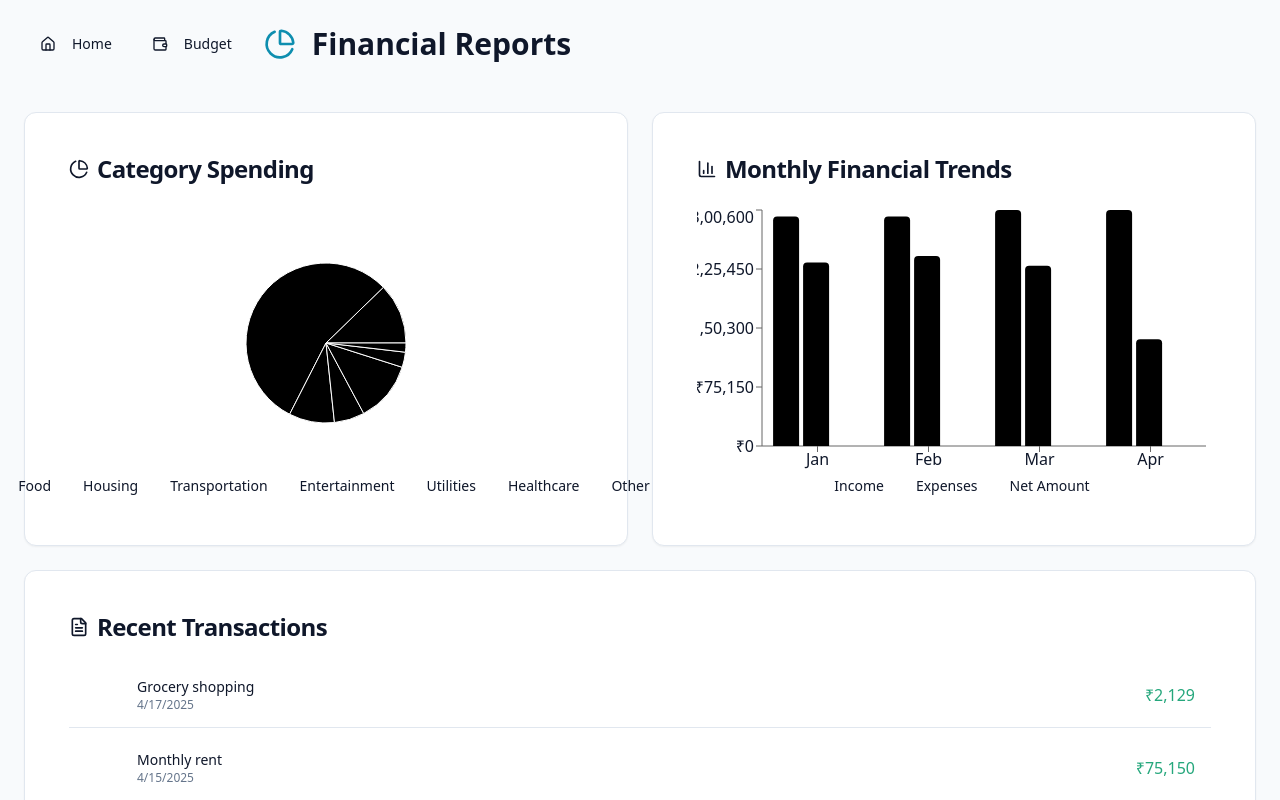
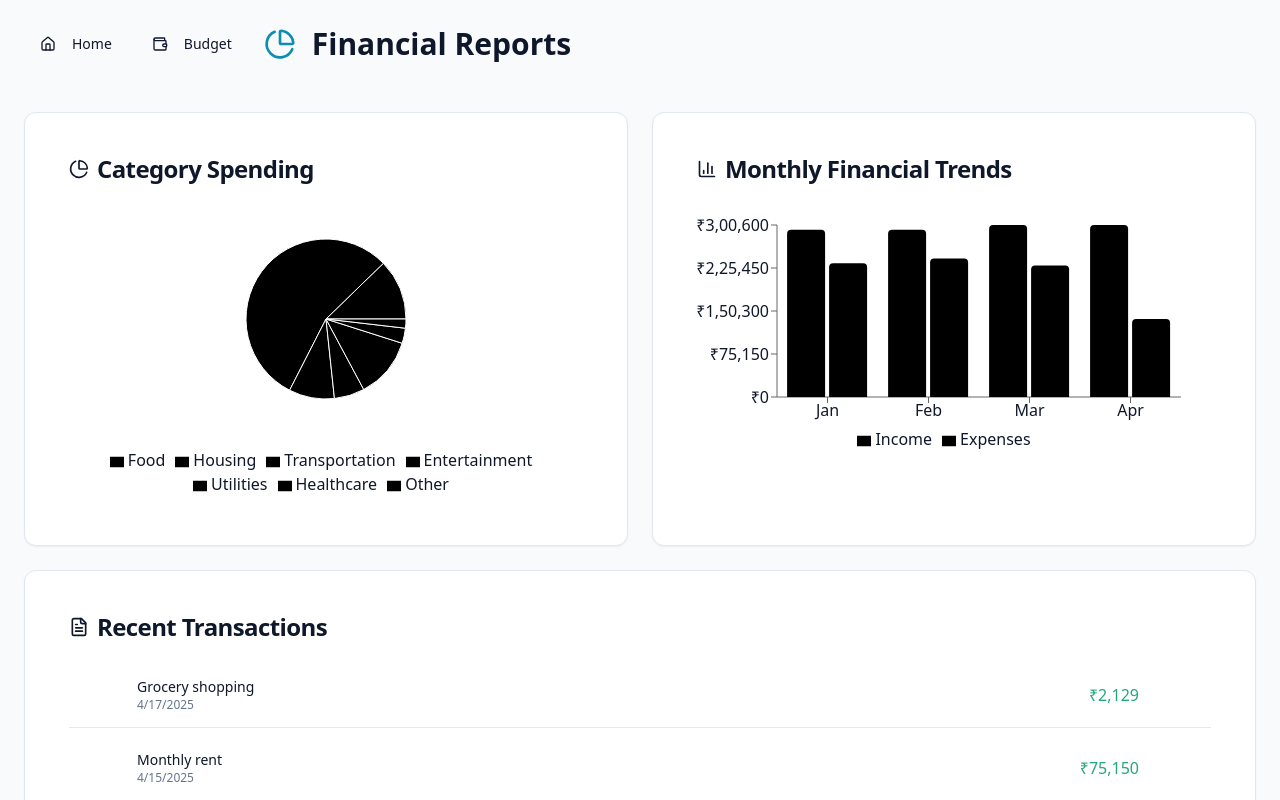
Before and after one commit to Sachingsundar/balance-bright-goals, a React (Vite) app: page /reports in a window 1280 px wide. Shown: the top 800 px of the page. Built offline with nearby package versions, Linux system fonts and the light colour scheme.

Commit message:
Fix: Improve chart alignment
Adjust chart components for better visual alignment.

```diff
--- a/src/components/ExpenseChart.tsx
+++ b/src/components/ExpenseChart.tsx
@@ -91,7 +91,12 @@ const ExpenseChart: React.FC = () => {
                 ))}
               </Pie>
               <Tooltip content={<CustomTooltip />} />
-              <Legend />
+              <Legend
+                layout="horizontal"
+                verticalAlign="bottom"
+                align="center"
+                wrapperStyle={{ paddingTop: "20px" }}
+              />
             </PieChart>
           </ResponsiveContainer>
         </CardContent>
@@ -109,7 +114,7 @@ const ExpenseChart: React.FC = () => {
                 top: 20,
                 right: 30,
                 left: 20,
-                bottom: 5,
+                bottom: 40,
               }}
             >
               <XAxis dataKey="month" />
@@ -117,7 +122,12 @@ const ExpenseChart: React.FC = () => {
                 tickFormatter={(value) => formatCurrency(value).split('.')[0]}
               />
               <Tooltip content={<CustomTooltip />} />
-              <Legend />
+              <Legend
+                layout="horizontal"
+                verticalAlign="bottom"
+                align="center"
+                wrapperStyle={{ paddingBottom: "10px" }}
+              />
               <Bar
                 dataKey="income"
                 name="Income"
--- a/src/pages/Reports.tsx
+++ b/src/pages/Reports.tsx
@@ -10,9 +10,11 @@ import { Button } from '@/components/ui/button';
 import { CATEGORIES } from '@/types/budget';
 import { formatCurrency } from '@/utils/currency';
 import { CustomTooltip, CustomLegend } from '../components/charts/ChartComponents';
+import { toast } from '@/components/ui/use-toast';
+import { Trash2 } from 'lucide-react';
 
 const ReportsContent: React.FC = () => {
-  const { budgets, transactions, monthlyData } = useBudget();
+  const { budgets, transactions, monthlyData, deleteTransaction } = useBudget();
 
   const categoryData = budgets
     .filter(budget => budget.spent > 0)
@@ -21,6 +23,15 @@ const ReportsContent: React.FC = () => {
       value: budget.spent,
       color: `var(--expense-${budget.category})`,
     }));
+
+  const handleDeleteTransaction = (id: string) => {
+    deleteTransaction(id);
+    toast({
+      title: "Transaction deleted",
+      description: "Your transaction has been successfully deleted",
+      variant: "success",
+    });
+  };
 
   return (
     <div className="min-h-screen flex flex-col p-6 space-y-6">
@@ -70,7 +81,12 @@ const ReportsContent: React.FC = () => {
                   ))}
                 </Pie>
                 <Tooltip content={<CustomTooltip />} />
-                <Legend content={<CustomLegend />} className="dark:text-white/80" />
+                <Legend
+                  layout="horizontal"
+                  verticalAlign="bottom"
+                  align="center"
+                  wrapperStyle={{ paddingTop: "20px" }}
+                />
               </PieChart>
             </ResponsiveContainer>
           </CardContent>
@@ -85,22 +101,27 @@ const ReportsContent: React.FC = () => {
           </CardHeader>
           <CardContent className="h-80">
             <ResponsiveContainer width="100%" height="100%">
-              <BarChart data={monthlyData} className="dark:text-white/80">
+              <BarChart
+                data={monthlyData}
+                margin={{ top: 20, right: 30, left: 20, bottom: 40 }}
+              >
                 <XAxis
                   dataKey="month"
-                  className="dark:text-white/80"
-                  tick={{ fill: 'currentColor', className: 'dark:text-white/80' }}
+                  tick={{ fill: 'currentColor' }}
                 />
                 <YAxis
                   tickFormatter={(value) => formatCurrency(value).split('.')[0]}
-                  className="dark:text-white/80"
-                  tick={{ fill: 'currentColor', className: 'dark:text-white/80' }}
+                  tick={{ fill: 'currentColor' }}
                 />
                 <Tooltip content={<CustomTooltip />} />
-                <Legend content={<CustomLegend />} className="dark:text-white/80" />
+                <Legend
+                  layout="horizontal"
+                  verticalAlign="bottom"
+                  align="center"
+                  wrapperStyle={{ paddingBottom: "10px" }}
+                />
                 <Bar dataKey="income" name="Income" fill="var(--success)" radius={[4, 4, 0, 0]} />
                 <Bar dataKey="expenses" name="Expenses" fill="var(--destructive)" radius={[4, 4, 0, 0]} />
-                <Bar dataKey="netAmount" name="Net Amount" fill="var(--primary)" radius={[4, 4, 0, 0]} />
               </BarChart>
             </ResponsiveContainer>
           </CardContent>
@@ -121,7 +142,7 @@ const ReportsContent: React.FC = () => {
               return (
                 <div
                   key={transaction.id}
-                  className="flex items-center justify-between border-b px-4 py-3 last:border-0"
+                  className="flex items-center justify-between border-b px-4 py-3 last:border-0 group"
                 >
                   <div className="flex items-center gap-3">
                     <div
@@ -141,6 +162,14 @@ const ReportsContent: React.FC = () => {
                     <span className={`font-medium ${transaction.amount > 0 ? 'text-success' : 'text-destructive'}`}>
                       {formatCurrency(transaction.amount)}
                     </span>
+                    <Button
+                      variant="ghost"
+                      size="icon"
+                      onClick={() => handleDeleteTransaction(transaction.id)}
+                      className="opacity-0 group-hover:opacity-100 transition-opacity ml-2"
+                    >
+                      <Trash2 className="h-4 w-4 text-destructive" />
+                    </Button>
                   </div>
                 </div>
               );
```
